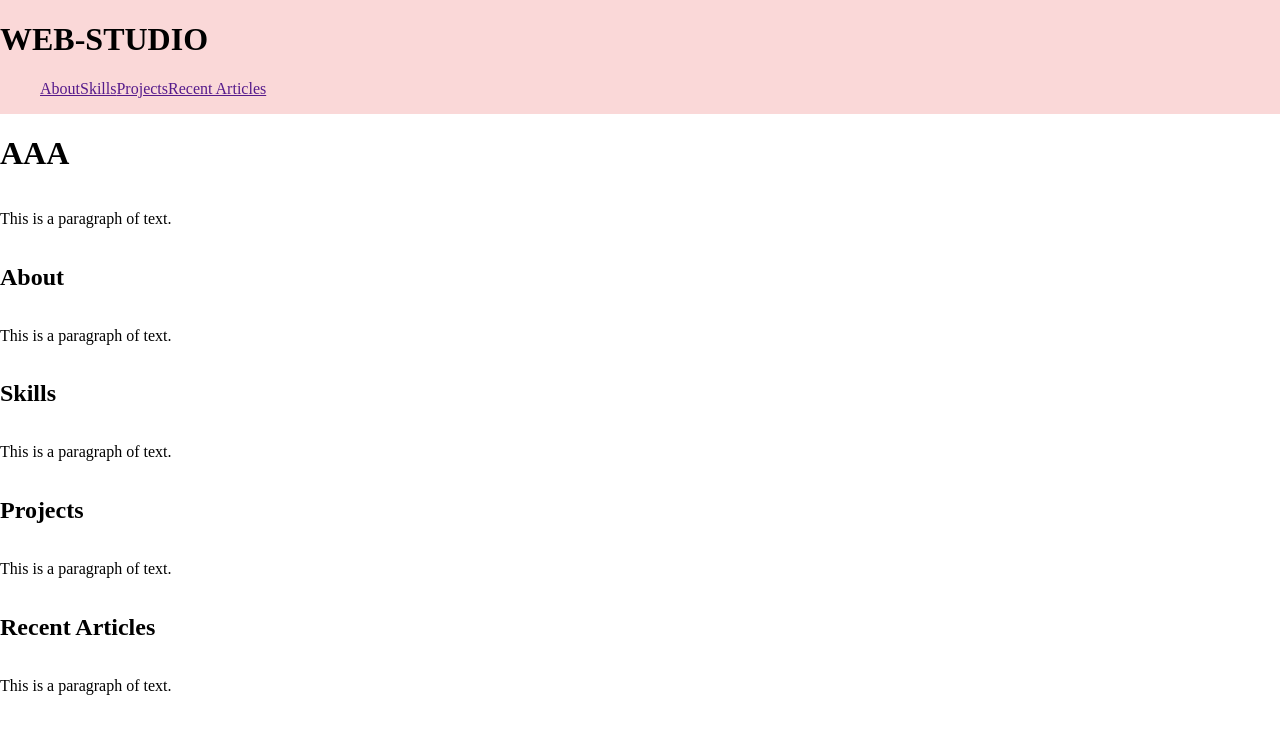
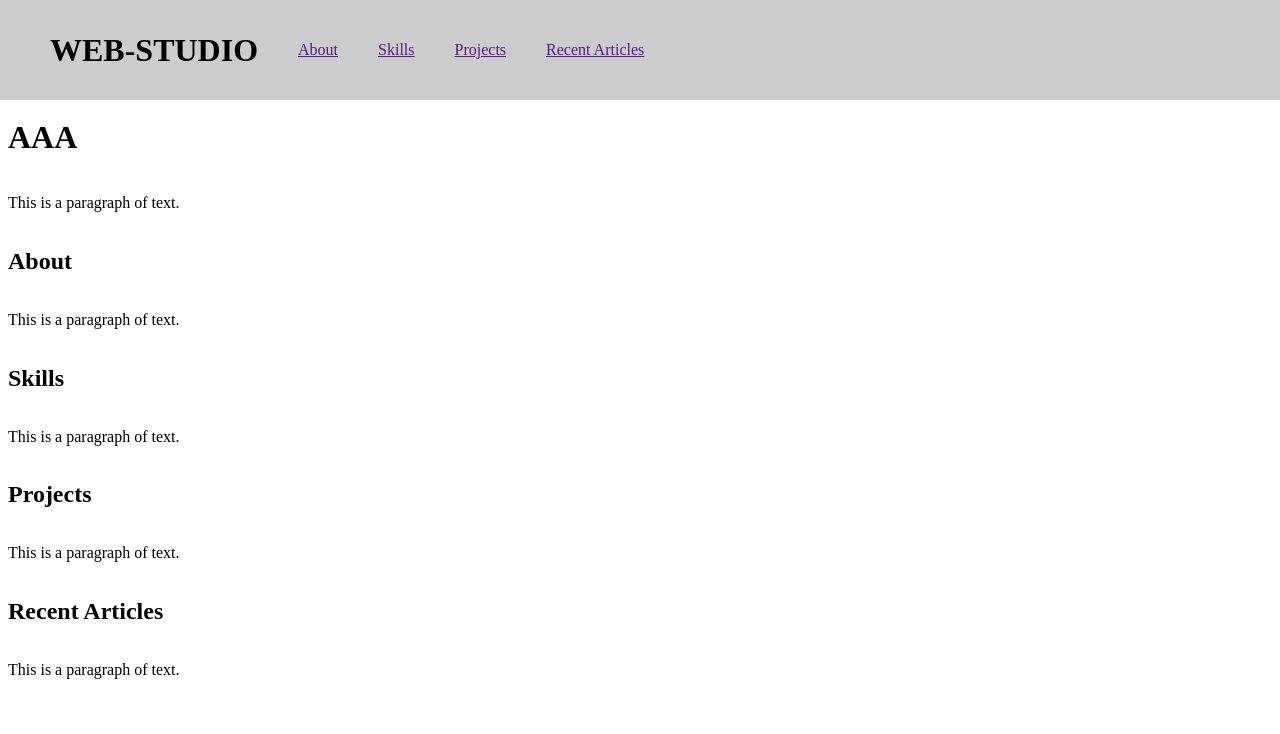
Before and after one commit to hana-rs/My-first-Portfolio, a plain HTML site: page index.html in a window 1280 px wide. Drawn offline with Linux system fonts and the light colour scheme.

Commit message:
fix: ヘッダーを上部に固定

```diff
--- a/index.html
+++ b/index.html
@@ -13,10 +13,10 @@
         <h1>WEB-STUDIO</h1>
         <nav class="gnav">
             <ul class="menu">
-                <a href="">About</a>
-                <a href="">Skills</a>
-                <a href="">Projects</a>
-                <a href="">Recent Articles</a>
+                <li><a href="">About</a></li>
+                <li><a href="">Skills</a></li>
+                <li><a href="">Projects</a></li>
+                <li><a href="">Recent Articles</a></li>
             </ul>
         </nav>
     </header>
--- a/style.css
+++ b/style.css
@@ -1,6 +1,6 @@
 @charset "utf-8";
 body {
-    margin: 0px;
+    padding-top: 90px;
   }
 
 .container {
@@ -11,18 +11,33 @@ body {
   }
 
 header {
-  background-color: rgba(245, 178, 177, 0.5);
+  width: 100%; /* 幅いっぱいを指定 */
+    height: 100px; /* 高さを50pxに指定 */
+    background: #CCC; /* 背景色にグレーを指定 */
+    padding: 20px 50px; /* ヘッダーに上下左右それぞれ余白を指定 */
+    box-sizing: border-box; /* padding分を含んで幅を100%にするため */
+    position: fixed; /* ウィンドウを基準に画面に固定 */
+    top: 0; /* 上下の固定位置を上から0pxにする */
+    left: 0; /* 左右の固定位置を左から0pxにする */
+    display: flex; /* 中の要素を横並びにする */
+    align-items: center; /* 中の要素を上下中央に並べる */
 }
 
 header .gnav .menu {
     display: flex;
 }
+
+header .gnav .menu li {
+  list-style: none; /* リストの[・]を消す */
+}
+
 header .gnav .menu li + li {
     margin-left: 40px; /* メニューそれぞれに間隔をあけるため */
 }
 
 main {
     flex: 1;
+    height: 100vw;
     background-color: rgba(255, 253, 237, 1);
   }
 
```
